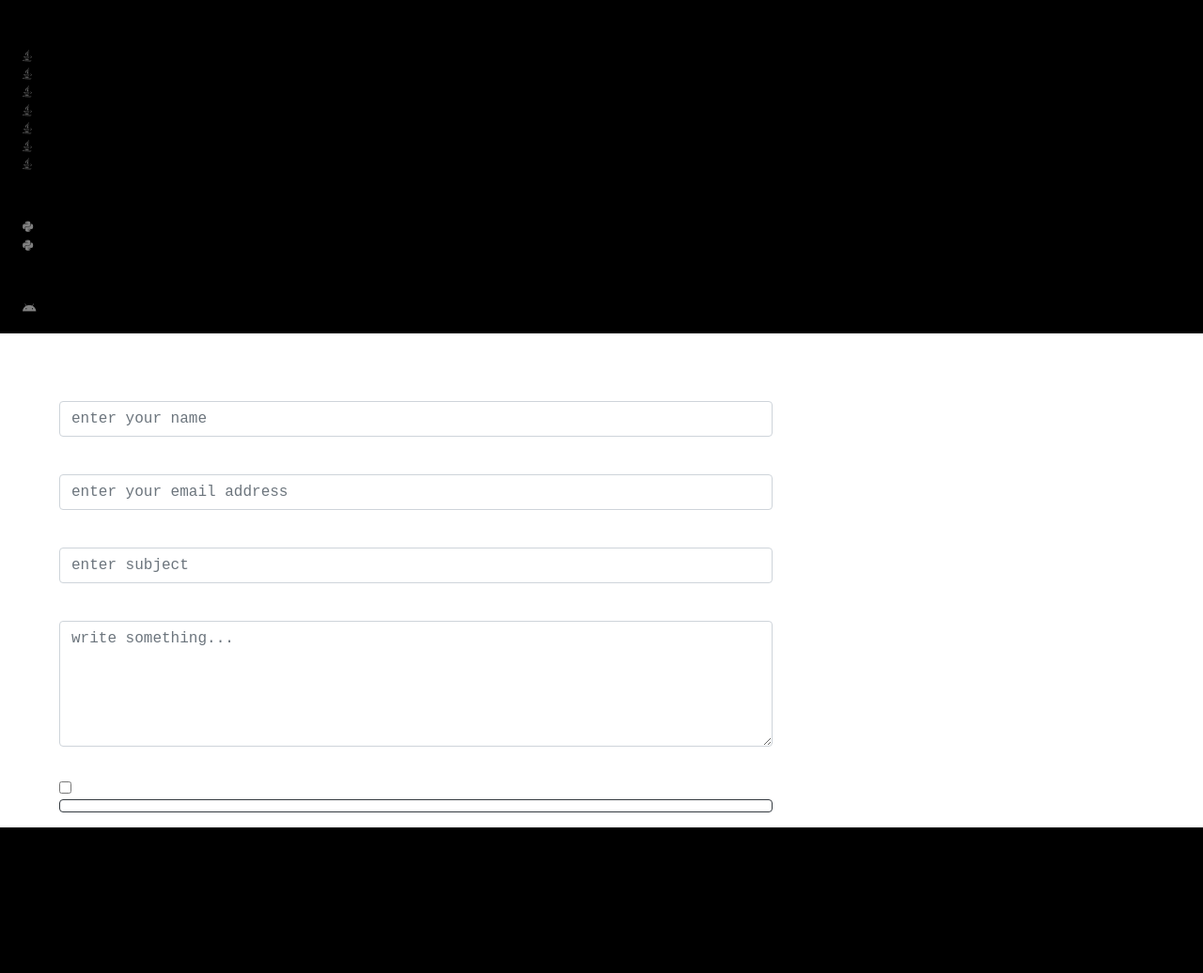
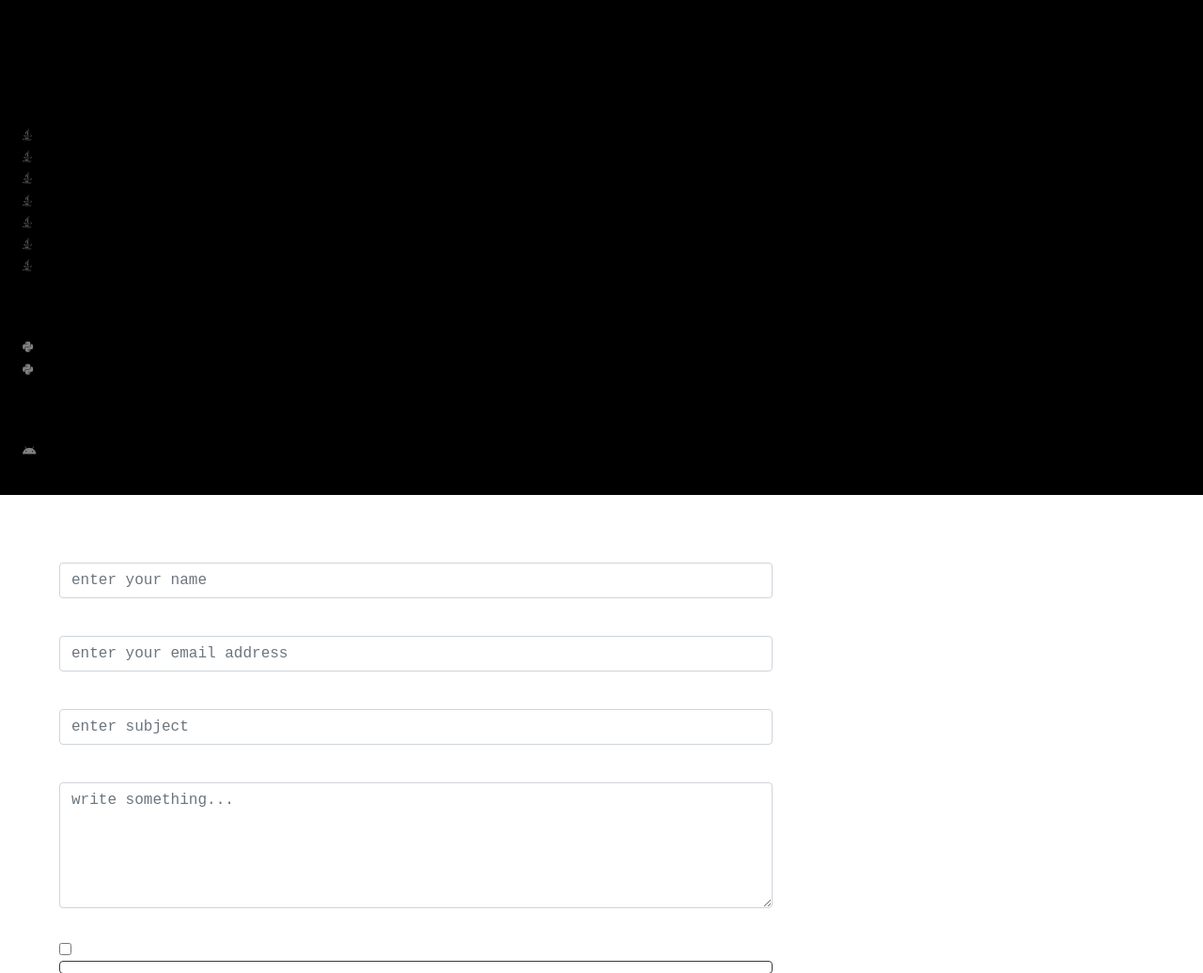
Before and after one commit to latidude99/latidude99, a Django app: template main/templates/main/contact.html in a window 1280 px wide. Shown: the part 349-1385 px from the top of the page at 94% size. Before the commit the page ends 1230 px from the top, so only its background shows below. Run offline with Django 3.2, Linux system fonts and the light colour scheme; the template is opened without the code that fills it, so the values that code supplies are empty; some libraries are stand-ins or nearby versions.

Commit message:
fix sidebar height, make it scrollable

```diff
--- a/main/templates/main/base_boot4_main.html
+++ b/main/templates/main/base_boot4_main.html
@@ -33,16 +33,16 @@
 
 
 <!-- Vertical navbar -->
-<div class="vertical-nav bg-black" id="sidebar"
+<div class="vertical-nav bg-black scroll-hidden" id="sidebar"
      style="font-family:'Courier New';background-color: black !important;letter-spacing: 2px;">
 
-    <div class="mt-3">
+    <div class="mt-5 mb-2">
         <a href="{% url 'main:index' %}" title="home" style="text-decoration:none">
             <img class="rounded mx-auto d-block img-fluid" src="{{ static_base }}{{ image_piotr }}"
                  alt="piotr" style="background-color:transparent; max-width:55%; height: auto;">
         </a>
     </div>
-    <div class="py-3 px-3 mb-1">
+    <div class="py-3 px-3 mb-4">
         <a href="{% url 'main:index' %}" title="home" style="text-decoration:none">
             <div class="media-body text-lowercase text-center ">
                 <h3 class="mb-2" style="color:yellow;">{{ intro1 }}</h3>
@@ -51,8 +51,7 @@
             </div>
         </a>
     </div>
-
-    <p class="text-white text-uppercase px-3 small py-1 mb-2">
+    <p class="text-white text-uppercase px-3 small py-1 mb-4">
         <a href="{% url 'main:index' %}" id="project-list">{{ home }}</a>
     </p>
     <!--
@@ -63,26 +62,26 @@
 
     <span class="text-white text-uppercase px-3 small py-4 mb-0">{{ nav_java_proj }}</span>
 
-    <ul class="nav flex-column mb-0">
-        <li class="nav-item small">
+    <ul class="nav flex-column  mt-2 mb-2">
+        <li class="nav-item small mb-1">
             <a href="{% url 'main:enquiry' %}" class="text-white" id="project-list">
                 <i class="fab fa-java ml-4  text-white-50 fa-1x"></i>
                 {{ nav_java_proj1 }}
             </a>
         </li>
-        <li class="nav-item small">
+        <li class="nav-item small mb-1">
             <a href="{% url 'main:contacts' %}" class="text-white" id="project-list">
                 <i class="fab fa-java ml-4  text-white-50 fa-1x"></i>
                 {{ nav_java_proj2 }}
             </a>
         </li>
-        <li class="nav-item small">
+        <li class="nav-item small mb-1">
             <a href="{% url 'main:links' %}" class="text-white" id="project-list">
                 <i class="fab fa-java ml-4  text-white-50 fa-1x"></i>
                 {{ nav_java_proj3 }}
             </a>
         </li>
-        <li class="nav-item small" id="project-list">
+        <li class="nav-item small mb-1" id="project-list">
             <a href="{% url 'main:sncreader' %}" class="text-white" id="project-list">
                 <i class="fab fa-java ml-4  text-white-50 fa-1x"></i>
                 {{ nav_java_proj4 }}
@@ -91,19 +90,19 @@
             </a>
 
         </li>
-        <li class="nav-item small">
+        <li class="nav-item small mb-1">
             <a href="{% url 'main:maptools' %}" class="text-white" id="project-list">
                 <i class="fab fa-java ml-4  text-white-50 fa-1x"></i>
                 {{ nav_java_proj5 }}
             </a>
         </li>
-        <li class="nav-item small">
+        <li class="nav-item small mb-1">
             <a href="{% url 'main:folderbackup' %}" class="text-white" id="project-list">
                 <i class="fab fa-java ml-4  text-white-50 fa-1x"></i>
                 {{ nav_java_proj6 }}
             </a>
         </li>
-        <li class="nav-item small">
+        <li class="nav-item small mb-1">
             <a href="{% url 'main:soon' %}" class="text-white-50" id="project-list">
                 <i class="fab fa-java ml-4  text-white-50 fa-1x"></i>
                 {{ nav_java_proj7 }}
@@ -114,14 +113,14 @@
     <br>
     <span class="text-white text-uppercase px-3 small py-4 mb-0">{{ nav_python_proj }}</span>
 
-    <ul class="nav flex-column mb-0">
-        <li class="nav-item small">
+    <ul class="nav flex-column  mt-2 mb-2">
+        <li class="nav-item small mb-1">
             <a href="{% url 'main:coviduk' %}" id="project-list">
                 <i class="fab fa-python ml-4  text-white-50 fa-1x"></i>
                 {{ nav_python_proj1 }}
             </a>
         </li>
-        <li class="nav-item small">
+        <li class="nav-item small mb-1">
             <a href="{% url 'main:owid' %}" id="project-list">
                 <i class="fab fa-python ml-4 text-white-50 fa-1x"></i>
                 {{ nav_python_proj2 }}
@@ -133,8 +132,8 @@
     <br>
     <span class="text-white text-uppercase px-3 small py-4 mb-0">{{ nav_android_proj }}</span>
 
-    <ul class="nav flex-column mb-0">
-        <li class="nav-item small">
+    <ul class="nav flex-column mt-2 mb-2">
+        <li class="nav-item small mb-1">
             <a href="{% url 'main:maptoolsapp' %}" class="text-white" id="project-list">
                 <i class="fab fa-android ml-4 fa-1x text-white-50"></i>
                 {{ nav_android_proj1 }}
@@ -142,18 +141,18 @@
         </li>
     </ul>
 
-    <p class="text-white text-uppercase px-3 small py-1 mt-2 mb-2">
+    <p class="text-white text-uppercase px-3 small py-1 mt-4 mb-2">
         <a href="{% url 'main:contact' %}" id="project-list">{{ contact }}</a>
     </p>
+</div>
 
-</div>
 <!-- End vertical navbar -->
 
 <!-- Page content holder -->
 <div class="page-content px-5 py-3 bg-transparent" id="content">
     <!-- Toggle button -->
     <button id="sidebarCollapse" type="button"
-            class="btn btn-outline-dark btn-sm d-md-none mb-3">
+            class="btn btn-outline-dark btn-sm d-lg-none mb-3">
         <i class="fas fa-bars text-dark"></i>
     </button>
     <!-- content -->
```
Also changed, not shown: main/static/main/css/main.css (+14 -0 lines).
